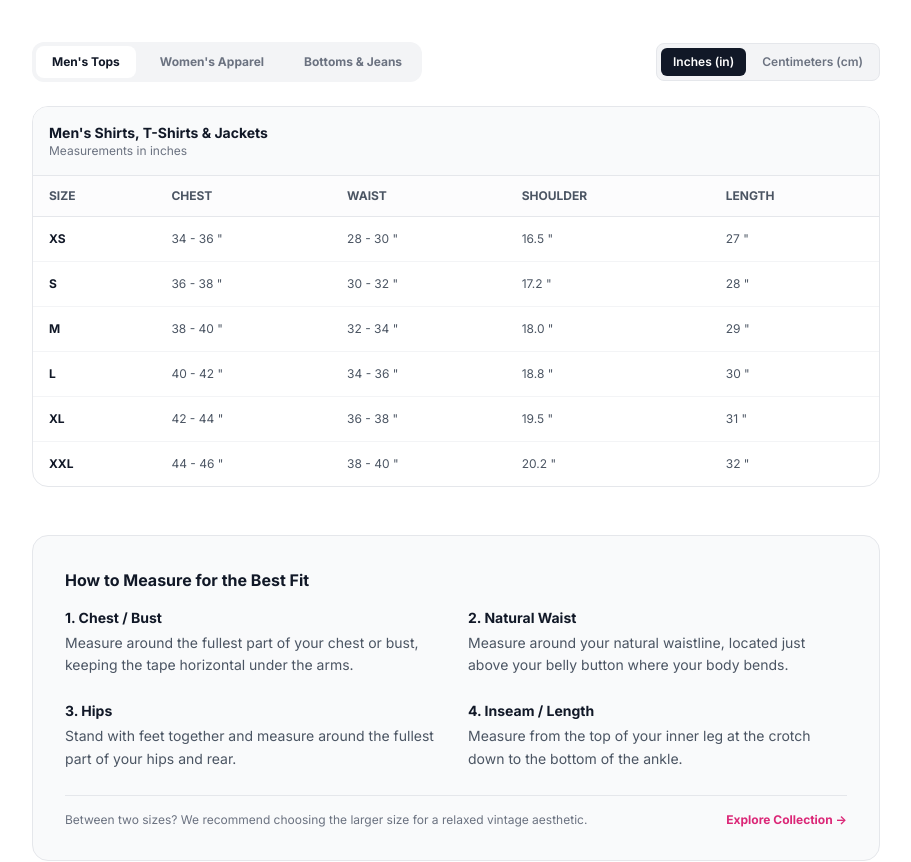
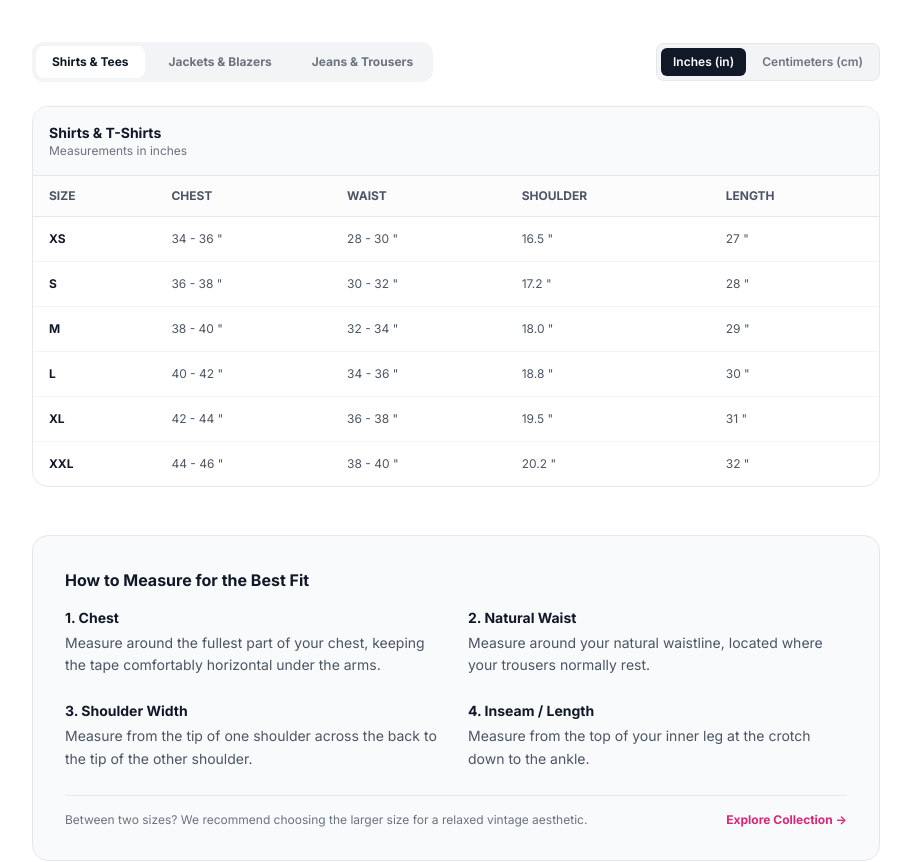
Before and after one commit to TMshanmukha/vintage-fashion, a React (Vite) app in the folder frontend/: page /size-guide in a window 1280 px wide. Shown: the part 340-1202 px from the top of the page, without its empty margins (184-1095 px from the left). Built offline with nearby package versions, Linux system fonts and the light colour scheme; no server answers.

Commit message:
fix: remove women size guide to focus on shirts, jackets and trousers, and synchronize discount percentage calculation with original and present price

```diff
--- a/frontend/src/components/ui/ProductCard.jsx
+++ b/frontend/src/components/ui/ProductCard.jsx
@@ -19,7 +19,10 @@ export default function ProductCard({ product }) {
   const rawOriginal = Number(product.originalPrice ?? product.original_price ?? price);
   const originalPrice = isNaN(rawOriginal) || rawOriginal < price ? price : rawOriginal;
 
-  const discountPercent = Number(product.discountPercent || product.discount_percent) || 0;
+  const calculatedDiscount = (originalPrice > price && originalPrice > 0)
+    ? Math.round(((originalPrice - price) / originalPrice) * 100)
+    : 0;
+  const discountPercent = Number(product.discountPercent || product.discount_percent) || calculatedDiscount;
   const hasDiscount = discountPercent > 0 && originalPrice > price;
 
   const handleWishlist = (e) => {
--- a/frontend/src/pages/SizeGuide.jsx
+++ b/frontend/src/pages/SizeGuide.jsx
@@ -2,8 +2,8 @@ import { useState } from "react";
 import { Link } from "react-router-dom";
 
 const sizeData = {
-  mens_tops: {
-    title: "Men's Shirts, T-Shirts & Jackets",
+  shirts: {
+    title: "Shirts & T-Shirts",
     inches: [
       { size: "XS", chest: "34 - 36", waist: "28 - 30", shoulder: "16.5", length: "27" },
       { size: "S", chest: "36 - 38", waist: "30 - 32", shoulder: "17.2", length: "28" },
@@ -21,27 +21,27 @@ const sizeData = {
       { size: "XXL", chest: "111 - 116", waist: "96 - 101", shoulder: "51", length: "81" },
     ],
   },
-  womens_tops: {
-    title: "Women's Tops, Blouses & Dresses",
+  jackets: {
+    title: "Jackets & Blazers",
     inches: [
-      { size: "XS", bust: "31 - 33", waist: "24 - 26", hip: "34 - 36", length: "34" },
-      { size: "S", bust: "33 - 35", waist: "26 - 28", hip: "36 - 38", length: "35" },
-      { size: "M", bust: "35 - 37", waist: "28 - 30", hip: "38 - 40", length: "36" },
-      { size: "L", bust: "37 - 40", waist: "30 - 33", hip: "40 - 43", length: "37" },
-      { size: "XL", bust: "40 - 43", waist: "33 - 36", hip: "43 - 46", length: "38" },
-      { size: "XXL", bust: "43 - 46", waist: "36 - 39", hip: "46 - 49", length: "39" },
+      { size: "XS", chest: "36 - 38", shoulder: "17.0", sleeve: "24.5", length: "26.5" },
+      { size: "S", chest: "38 - 40", shoulder: "17.8", sleeve: "25.0", length: "27.5" },
+      { size: "M", chest: "40 - 42", shoulder: "18.5", sleeve: "25.5", length: "28.5" },
+      { size: "L", chest: "42 - 44", shoulder: "19.2", sleeve: "26.0", length: "29.5" },
+      { size: "XL", chest: "44 - 46", shoulder: "20.0", sleeve: "26.5", length: "30.5" },
+      { size: "XXL", chest: "46 - 48", shoulder: "20.8", sleeve: "27.0", length: "31.5" },
     ],
     cm: [
-      { size: "XS", bust: "79 - 84", waist: "61 - 66", hip: "86 - 91", length: "86" },
-      { size: "S", bust: "84 - 89", waist: "66 - 71", hip: "91 - 96", length: "89" },
-      { size: "M", bust: "89 - 94", waist: "71 - 76", hip: "96 - 101", length: "91" },
-      { size: "L", bust: "94 - 101", waist: "76 - 84", hip: "101 - 109", length: "94" },
-      { size: "XL", bust: "101 - 109", waist: "84 - 91", hip: "109 - 117", length: "96" },
-      { size: "XXL", bust: "109 - 117", waist: "91 - 99", hip: "117 - 124", length: "99" },
+      { size: "XS", chest: "91 - 96", shoulder: "43", sleeve: "62", length: "67" },
+      { size: "S", chest: "96 - 101", shoulder: "45", sleeve: "63", length: "70" },
+      { size: "M", chest: "101 - 106", shoulder: "47", sleeve: "65", length: "72" },
+      { size: "L", chest: "106 - 112", shoulder: "49", sleeve: "66", length: "75" },
+      { size: "XL", chest: "112 - 117", shoulder: "51", sleeve: "67", length: "77" },
+      { size: "XXL", chest: "117 - 122", shoulder: "53", sleeve: "68", length: "80" },
     ],
   },
   bottoms: {
-    title: "Trousers, Jeans & Pants",
+    title: "Jeans, Trousers & Pants",
     inches: [
       { size: "28", waist: "28 - 29", hip: "35 - 36", thigh: "21", length: "30" },
       { size: "30", waist: "30 - 31", hip: "37 - 38", thigh: "22", length: "30" },
@@ -62,7 +62,7 @@ const sizeData = {
 };
 
 export default function SizeGuide() {
-  const [activeTab, setActiveTab] = useState("mens_tops");
+  const [activeTab, setActiveTab] = useState("shirts");
   const [unit, setUnit] = useState("inches"); // 'inches' | 'cm'
 
   const currentCategory = sizeData[activeTab];
@@ -82,10 +82,10 @@ export default function SizeGuide() {
           Perfect Fit Guaranteed
         </span>
         <h1 className="text-3xl sm:text-4xl font-extrabold text-gray-900 tracking-tight">
-          Comprehensive Size Guide
+          Garment Size Guide
         </h1>
         <p className="text-sm text-gray-500 mt-3 leading-relaxed">
-          Find your ideal size across all Vintage Fashion garments. All measurements are tailored for standard and vintage tailored fits.
+          Find your ideal size across all Vintage Fashion garments. All measurements are tailored for standard and comfortable vintage fits.
         </p>
       </div>
 
@@ -93,24 +93,24 @@ export default function SizeGuide() {
       <div className="flex flex-col sm:flex-row items-center justify-between gap-4 mb-6">
         <div className="flex items-center gap-2 bg-gray-100 p-1 rounded-xl">
           <button
-            onClick={() => setActiveTab("mens_tops")}
+            onClick={() => setActiveTab("shirts")}
             className={`px-4 py-2 text-xs font-bold rounded-lg transition-all ${
-              activeTab === "mens_tops"
+              activeTab === "shirts"
                 ? "bg-white text-gray-900 shadow-xs"
                 : "text-gray-500 hover:text-gray-900"
             }`}
           >
-            Men's Tops
+            Shirts & Tees
           </button>
           <button
-            onClick={() => setActiveTab("womens_tops")}
+            onClick={() => setActiveTab("jackets")}
             className={`px-4 py-2 text-xs font-bold rounded-lg transition-all ${
-              activeTab === "womens_tops"
+              activeTab === "jackets"
                 ? "bg-white text-gray-900 shadow-xs"
                 : "text-gray-500 hover:text-gray-900"
             }`}
           >
-            Women's Apparel
+            Jackets & Blazers
           </button>
           <button
             onClick={() => setActiveTab("bottoms")}
@@ -120,7 +120,7 @@ export default function SizeGuide() {
                 : "text-gray-500 hover:text-gray-900"
             }`}
           >
-            Bottoms & Jeans
+            Jeans & Trousers
           </button>
         </div>
 
@@ -161,26 +161,26 @@ export default function SizeGuide() {
             <thead className="bg-gray-50/50 text-gray-600 uppercase font-semibold border-b border-gray-200">
               <tr>
                 <th className="py-3 px-4">Size</th>
-                {activeTab === "womens_tops" ? (
+                {activeTab === "shirts" ? (
                   <>
-                    <th className="py-3 px-4">Bust</th>
+                    <th className="py-3 px-4">Chest</th>
                     <th className="py-3 px-4">Waist</th>
-                    <th className="py-3 px-4">Hips</th>
+                    <th className="py-3 px-4">Shoulder</th>
                     <th className="py-3 px-4">Length</th>
                   </>
-                ) : activeTab === "bottoms" ? (
+                ) : activeTab === "jackets" ? (
+                  <>
+                    <th className="py-3 px-4">Chest</th>
+                    <th className="py-3 px-4">Shoulder</th>
+                    <th className="py-3 px-4">Sleeve</th>
+                    <th className="py-3 px-4">Length</th>
+                  </>
+                ) : (
                   <>
                     <th className="py-3 px-4">Waist</th>
                     <th className="py-3 px-4">Hip</th>
                     <th className="py-3 px-4">Thigh</th>
                     <th className="py-3 px-4">Inseam Length</th>
-                  </>
-                ) : (
-                  <>
-                    <th className="py-3 px-4">Chest</th>
-                    <th className="py-3 px-4">Waist</th>
-                    <th className="py-3 px-4">Shoulder</th>
-                    <th className="py-3 px-4">Length</th>
                   </>
                 )}
               </tr>
@@ -189,25 +189,25 @@ export default function SizeGuide() {
               {rows.map((r) => (
                 <tr key={r.size} className="hover:bg-gray-50/50 transition-colors">
                   <td className="py-3.5 px-4 font-bold text-gray-900">{r.size}</td>
-                  {activeTab === "womens_tops" ? (
+                  {activeTab === "shirts" ? (
                     <>
-                      <td className="py-3.5 px-4 text-gray-600">{r.bust} {unit === "inches" ? '"' : "cm"}</td>
+                      <td className="py-3.5 px-4 text-gray-600">{r.chest} {unit === "inches" ? '"' : "cm"}</td>
                       <td className="py-3.5 px-4 text-gray-600">{r.waist} {unit === "inches" ? '"' : "cm"}</td>
-                      <td className="py-3.5 px-4 text-gray-600">{r.hip} {unit === "inches" ? '"' : "cm"}</td>
+                      <td className="py-3.5 px-4 text-gray-600">{r.shoulder} {unit === "inches" ? '"' : "cm"}</td>
                       <td className="py-3.5 px-4 text-gray-600">{r.length} {unit === "inches" ? '"' : "cm"}</td>
                     </>
-                  ) : activeTab === "bottoms" ? (
+                  ) : activeTab === "jackets" ? (
+                    <>
+                      <td className="py-3.5 px-4 text-gray-600">{r.chest} {unit === "inches" ? '"' : "cm"}</td>
+                      <td className="py-3.5 px-4 text-gray-600">{r.shoulder} {unit === "inches" ? '"' : "cm"}</td>
+                      <td className="py-3.5 px-4 text-gray-600">{r.sleeve} {unit === "inches" ? '"' : "cm"}</td>
+                      <td className="py-3.5 px-4 text-gray-600">{r.length} {unit === "inches" ? '"' : "cm"}</td>
+                    </>
+                  ) : (
                     <>
                       <td className="py-3.5 px-4 text-gray-600">{r.waist} {unit === "inches" ? '"' : "cm"}</td>
                       <td className="py-3.5 px-4 text-gray-600">{r.hip} {unit === "inches" ? '"' : "cm"}</td>
                       <td className="py-3.5 px-4 text-gray-600">{r.thigh} {unit === "inches" ? '"' : "cm"}</td>
-                      <td className="py-3.5 px-4 text-gray-600">{r.length} {unit === "inches" ? '"' : "cm"}</td>
-                    </>
-                  ) : (
-                    <>
-                      <td className="py-3.5 px-4 text-gray-600">{r.chest} {unit === "inches" ? '"' : "cm"}</td>
-                      <td className="py-3.5 px-4 text-gray-600">{r.waist} {unit === "inches" ? '"' : "cm"}</td>
-                      <td className="py-3.5 px-4 text-gray-600">{r.shoulder} {unit === "inches" ? '"' : "cm"}</td>
                       <td className="py-3.5 px-4 text-gray-600">{r.length} {unit === "inches" ? '"' : "cm"}</td>
                     </>
                   )}
@@ -223,20 +223,20 @@ export default function SizeGuide() {
         <h3 className="text-base font-bold text-gray-900 mb-4">How to Measure for the Best Fit</h3>
         <div className="grid grid-cols-1 md:grid-cols-2 gap-6 text-xs sm:text-sm text-gray-600">
           <div>
-            <h4 className="font-bold text-gray-900 mb-1">1. Chest / Bust</h4>
-            <p className="leading-relaxed">Measure around the fullest part of your chest or bust, keeping the tape horizontal under the arms.</p>
+            <h4 className="font-bold text-gray-900 mb-1">1. Chest</h4>
+            <p className="leading-relaxed">Measure around the fullest part of your chest, keeping the tape comfortably horizontal under the arms.</p>
           </div>
           <div>
             <h4 className="font-bold text-gray-900 mb-1">2. Natural Waist</h4>
-            <p className="leading-relaxed">Measure around your natural waistline, located just above your belly button where your body bends.</p>
+            <p className="leading-relaxed">Measure around your natural waistline, located where your trousers normally rest.</p>
           </div>
           <div>
-            <h4 className="font-bold text-gray-900 mb-1">3. Hips</h4>
-            <p className="leading-relaxed">Stand with feet together and measure around the fullest part of your hips and rear.</p>
+            <h4 className="font-bold text-gray-900 mb-1">3. Shoulder Width</h4>
+            <p className="leading-relaxed">Measure from the tip of one shoulder across the back to the tip of the other shoulder.</p>
           </div>
           <div>
             <h4 className="font-bold text-gray-900 mb-1">4. Inseam / Length</h4>
-            <p className="leading-relaxed">Measure from the top of your inner leg at the crotch down to the bottom of the ankle.</p>
+            <p className="leading-relaxed">Measure from the top of your inner leg at the crotch down to the ankle.</p>
           </div>
         </div>
 
```
Also changed, not shown: frontend/src/pages/ProductDetail.jsx (+8 -4 lines), frontend/src/utils/normalizeProduct.js (+6 -3 lines), 1 other file (tests, documents, lock files or other folders).
